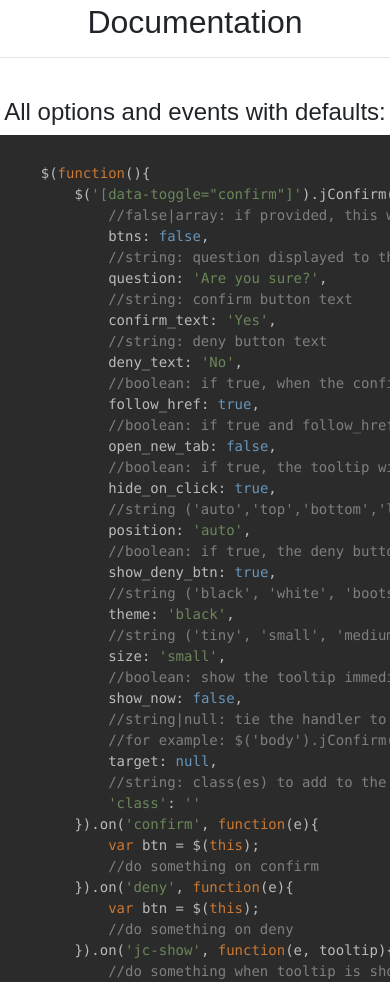
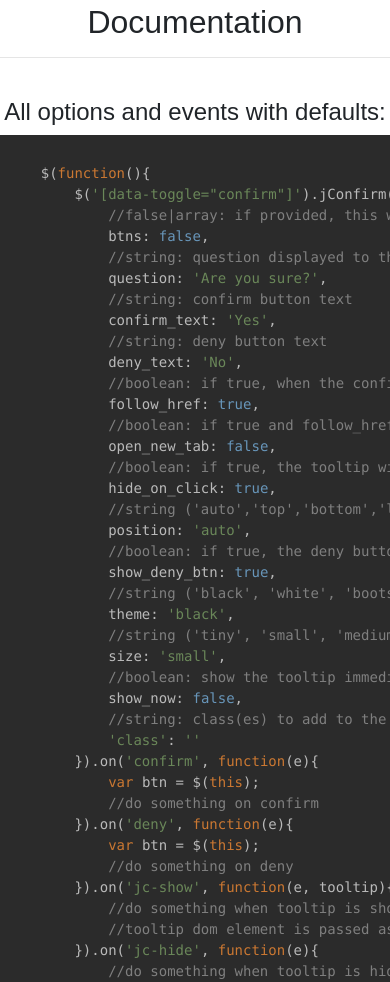
Before and after one commit to HTMLGuyLLC/jConfirm, a website: page index.html in a window 390 px wide. Shown: the part 1451-2433 px from the top of the page. Drawn offline with nearby package versions, Linux system fonts and the light colour scheme.

Commit message:
had to remove target option because it's too error prone

```diff
--- a/index.html
+++ b/index.html
@@ -192,9 +192,6 @@
             size: 'small',
             //boolean: show the tooltip immediately on instantiation
             show_now: false,
-            //string|null: tie the handler to a child of the supplier dom element (good for dynamically added elements)
-            //for example: $('body').jConfirm({'target':'a.confirm'}).on('confirm', function(){ });
-            target: null,
             //string: class(es) to add to the tooltip
             'class': ''
         }).on('confirm', function(e){
@@ -474,7 +471,7 @@
             }).on('jc-hide', function(e){
                 console.log('js-hide');
             });
-        })
+        });
     </script>
 
     <!-- Global site tag (gtag.js) - Google Analytics -->
--- a/jConfirm.js
+++ b/jConfirm.js
@@ -8,6 +8,7 @@
 ;(function($) {
 
     $.fn.jConfirm = function(options) {
+        var this_wrapped = $(this);
 
         //Instantiate jConfirm once per dom element
         if (this.length > 1){
@@ -24,7 +25,7 @@
         }
 
         //get list of options
-        options = $.extend({}, $.jConfirm.defaults, options, $(this).data());
+        options = $.extend({}, $.jConfirm.defaults, options, this_wrapped.data());
 
         //add theme class
         options.class += ' jc-'+options.theme+'-theme';
@@ -33,7 +34,7 @@
 
         let helper = {
             dom: this,
-            dom_wrapped: $(this),
+            dom_wrapped: this_wrapped,
             position_debug: options.position_debug,
             follow_href: options.follow_href,
             open_new_tab: options.open_new_tab,
@@ -48,7 +49,6 @@
             show_deny_btn: options.show_deny_btn,
             position: options.position,
             show_now: options.show_now,
-            target: options.target,
             dataAttr: 'jConfirm',
             //create tooltip html
             createTooltipHTML: function(){
@@ -105,8 +105,8 @@
                 if( typeof existing !== 'undefined' && existing !== null ) {
 
                     //disable handler
-                    existing.dom_wrapped.off('touchstart mousedown', helper.target, existing.toggleTooltipHandler);
-                    existing.dom_wrapped.off('click', helper.target, existing.preventDefaultHandler);
+                    existing.dom_wrapped.off('touchstart mousedown', existing.toggleTooltipHandler);
+                    existing.dom_wrapped.off('click', existing.preventDefaultHandler);
 
                     //attach resize handler to reposition tooltip
                     $(window).off('resize', existing.onResize);
@@ -123,8 +123,8 @@
                 //attach on handler to show tooltip
                 //use touchstart and mousedown just like if you click outside the tooltip to close it
                 //this way it blocks the hide if you click the button a second time to close the tooltip
-                helper.dom_wrapped.on('touchstart mousedown', helper.target, helper.toggleTooltipHandler);
-                helper.dom_wrapped.on('click', helper.target, helper.preventDefaultHandler);
+                helper.dom_wrapped.on('touchstart mousedown', helper.toggleTooltipHandler);
+                helper.dom_wrapped.on('click', helper.preventDefaultHandler);
 
                 //attach to dom for easy access later
                 helper.dom_wrapped.data(helper.dataAttr, helper);
@@ -507,7 +507,6 @@
         size: 'small',
         backdrop: false,
         show_now: false,
-        target: null,
     }
 
 })(jQuery);
--- a/package.json
+++ b/package.json
@@ -1,6 +1,6 @@
 {
   "name": "jconfirm",
-  "version": "4.3.0",
+  "version": "4.4.0",
   "description": "jQuery confirmation tooltip plugin",
   "repository": {
     "type": "git",
```
Also changed, not shown: README.md, jConfirm.min.js.
